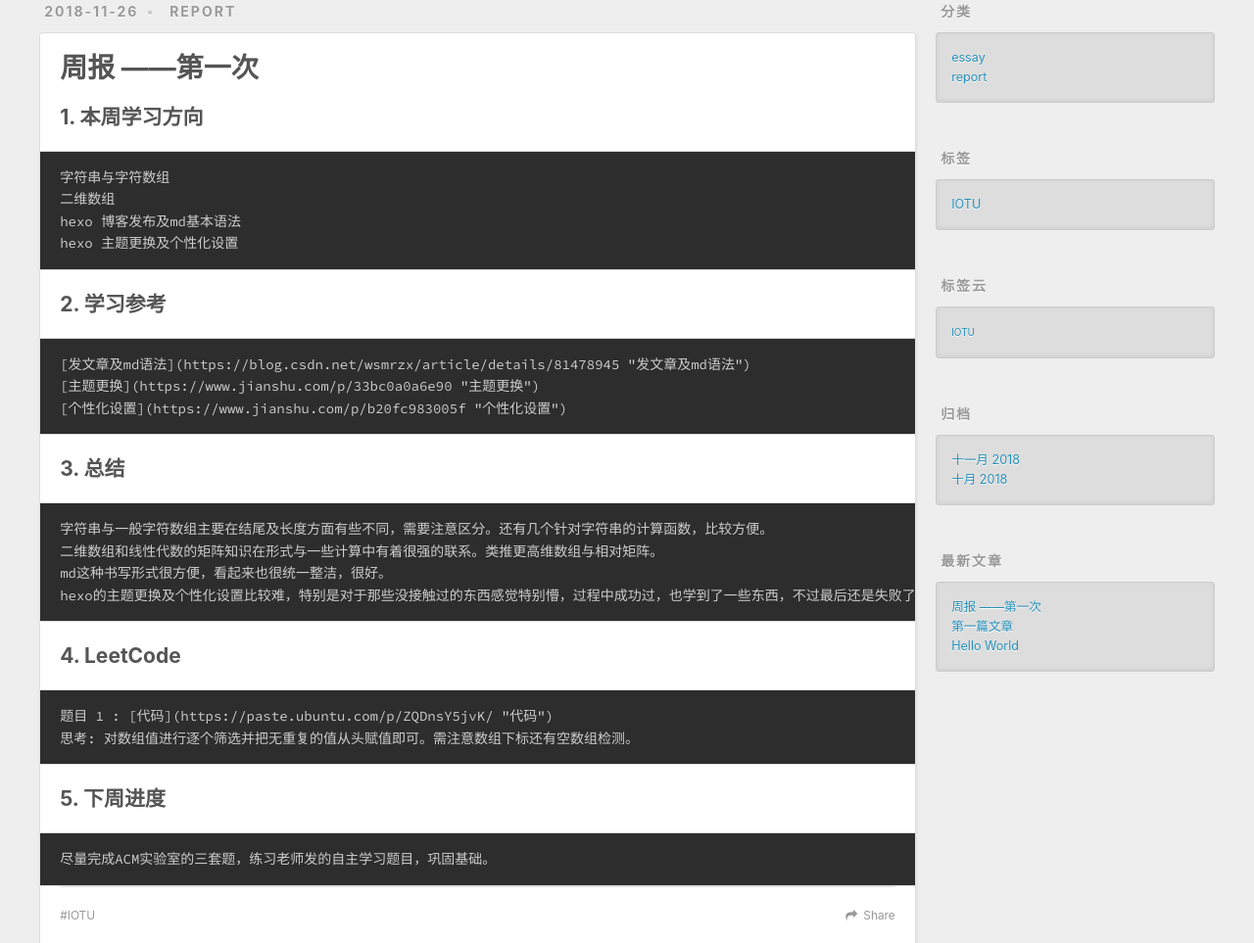
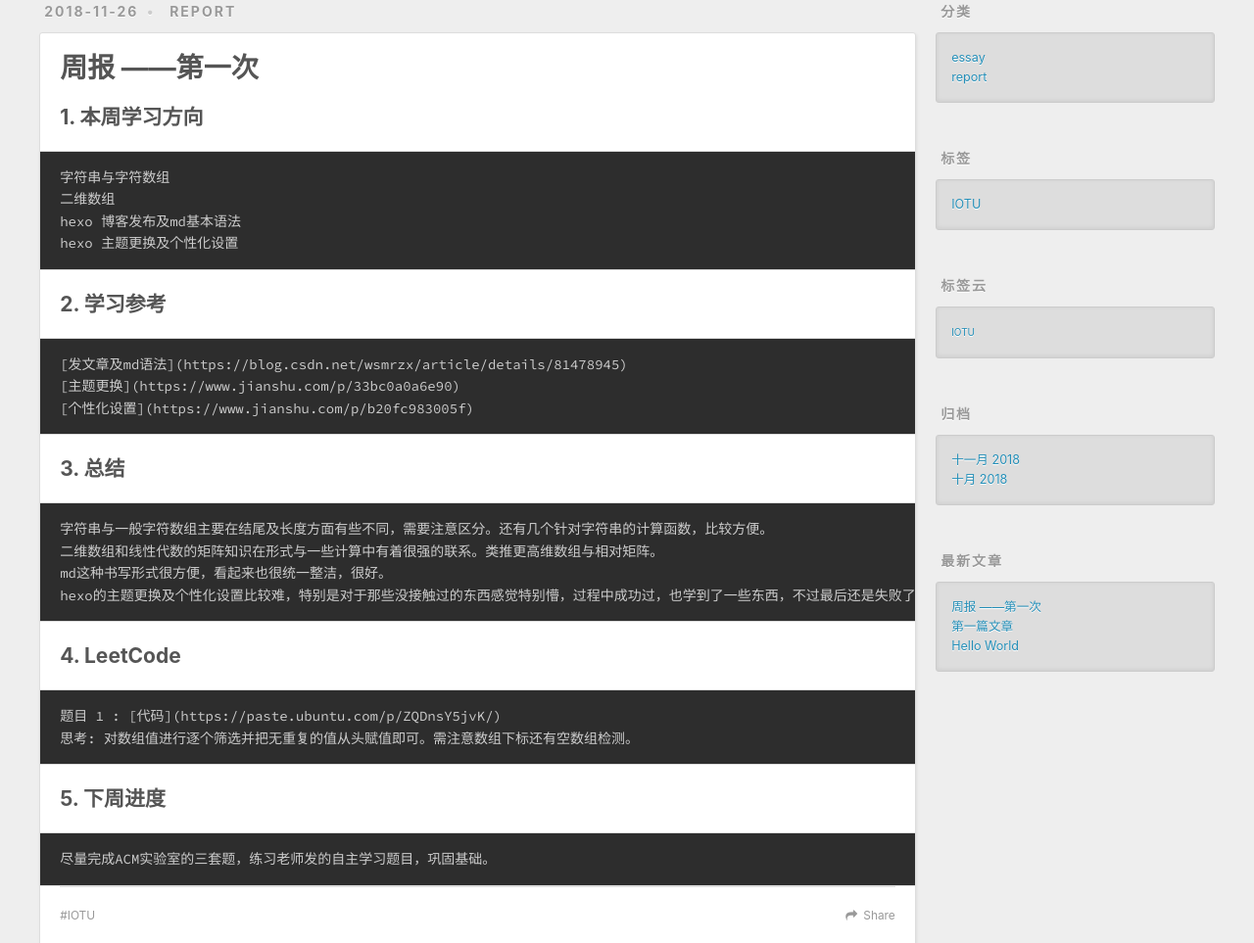
Before and after one commit to Peikyo/Peikyo.github.io, a plain HTML site: page 2018/11/26/weekly-report/index.html in a window 1280 px wide. Shown: the part 346-1309 px from the top of the page at 98% size. Drawn offline with nearby package versions, Linux system fonts and the light colour scheme.

Commit message:
Site updated: 2018-11-30 22:47:37

```diff
--- a/2018/11/26/weekly-report/index.html
+++ b/2018/11/26/weekly-report/index.html
@@ -7,18 +7,18 @@
 
   <title>周报 ——第一次 | HYPei&#39;s blog</title>
   <meta name="viewport" content="width=device-width, initial-scale=1, maximum-scale=1">
-  <meta name="description" content="1. 本周学习方向字符串与字符数组 二维数组 hexo 博客发布及md基本语法 hexo 主题更换及个性化设置 2. 学习参考[发文章及md语法](https://blog.csdn.net/wsmrzx/article/details/81478945 &amp;quot;发文章及md语法&amp;quot;) [主题更换](https://www.jianshu.com/p/33bc0a0a6e90 &amp;qu">
+  <meta name="description" content="1. 本周学习方向字符串与字符数组 二维数组 hexo 博客发布及md基本语法 hexo 主题更换及个性化设置 2. 学习参考[发文章及md语法](https://blog.csdn.net/wsmrzx/article/details/81478945) [主题更换](https://www.jianshu.com/p/33bc0a0a6e90) [个性化设置](https://www.jia">
 <meta name="keywords" content="IOTU">
 <meta property="og:type" content="article">
 <meta property="og:title" content="周报 ——第一次">
 <meta property="og:url" content="http://yoursite.com/2018/11/26/weekly-report/index.html">
 <meta property="og:site_name" content="HYPei&#39;s blog">
-<meta property="og:description" content="1. 本周学习方向字符串与字符数组 二维数组 hexo 博客发布及md基本语法 hexo 主题更换及个性化设置 2. 学习参考[发文章及md语法](https://blog.csdn.net/wsmrzx/article/details/81478945 &amp;quot;发文章及md语法&amp;quot;) [主题更换](https://www.jianshu.com/p/33bc0a0a6e90 &amp;qu">
+<meta property="og:description" content="1. 本周学习方向字符串与字符数组 二维数组 hexo 博客发布及md基本语法 hexo 主题更换及个性化设置 2. 学习参考[发文章及md语法](https://blog.csdn.net/wsmrzx/article/details/81478945) [主题更换](https://www.jianshu.com/p/33bc0a0a6e90) [个性化设置](https://www.jia">
 <meta property="og:locale" content="zh-CN">
-<meta property="og:updated_time" content="2018-11-30T14:23:45.316Z">
+<meta property="og:updated_time" content="2018-11-30T14:47:07.204Z">
 <meta name="twitter:card" content="summary">
 <meta name="twitter:title" content="周报 ——第一次">
-<meta name="twitter:description" content="1. 本周学习方向字符串与字符数组 二维数组 hexo 博客发布及md基本语法 hexo 主题更换及个性化设置 2. 学习参考[发文章及md语法](https://blog.csdn.net/wsmrzx/article/details/81478945 &amp;quot;发文章及md语法&amp;quot;) [主题更换](https://www.jianshu.com/p/33bc0a0a6e90 &amp;qu">
+<meta name="twitter:description" content="1. 本周学习方向字符串与字符数组 二维数组 hexo 博客发布及md基本语法 hexo 主题更换及个性化设置 2. 学习参考[发文章及md语法](https://blog.csdn.net/wsmrzx/article/details/81478945) [主题更换](https://www.jianshu.com/p/33bc0a0a6e90) [个性化设置](https://www.jia">
 
     <link rel="alternate" href="/atom.xml" title="HYPei&#39;s blog" type="application/atom+xml">
 
@@ -100,14 +100,14 @@
 二维数组
 hexo 博客发布及md基本语法
 hexo 主题更换及个性化设置
-</code></pre><h2 id="2-学习参考"><a href="#2-学习参考" class="headerlink" title="2. 学习参考"></a>2. 学习参考</h2><pre><code>[发文章及md语法](https://blog.csdn.net/wsmrzx/article/details/81478945 &quot;发文章及md语法&quot;)
-[主题更换](https://www.jianshu.com/p/33bc0a0a6e90 &quot;主题更换&quot;)
-[个性化设置](https://www.jianshu.com/p/b20fc983005f &quot;个性化设置&quot;)
+</code></pre><h2 id="2-学习参考"><a href="#2-学习参考" class="headerlink" title="2. 学习参考"></a>2. 学习参考</h2><pre><code>[发文章及md语法](https://blog.csdn.net/wsmrzx/article/details/81478945)
+[主题更换](https://www.jianshu.com/p/33bc0a0a6e90)
+[个性化设置](https://www.jianshu.com/p/b20fc983005f)
 </code></pre><h2 id="3-总结"><a href="#3-总结" class="headerlink" title="3. 总结"></a>3. 总结</h2><pre><code>字符串与一般字符数组主要在结尾及长度方面有些不同，需要注意区分。还有几个针对字符串的计算函数，比较方便。
 二维数组和线性代数的矩阵知识在形式与一些计算中有着很强的联系。类推更高维数组与相对矩阵。
 md这种书写形式很方便，看起来也很统一整洁，很好。
 hexo的主题更换及个性化设置比较难，特别是对于那些没接触过的东西感觉特别懵，过程中成功过，也学到了一些东西，不过最后还是失败了，以后会找机会继续学。
-</code></pre><h2 id="4-LeetCode"><a href="#4-LeetCode" class="headerlink" title="4. LeetCode"></a>4. LeetCode</h2><pre><code>题目 1 : [代码](https://paste.ubuntu.com/p/ZQDnsY5jvK/ &quot;代码&quot;)
+</code></pre><h2 id="4-LeetCode"><a href="#4-LeetCode" class="headerlink" title="4. LeetCode"></a>4. LeetCode</h2><pre><code>题目 1 : [代码](https://paste.ubuntu.com/p/ZQDnsY5jvK/)
 思考: 对数组值进行逐个筛选并把无重复的值从头赋值即可。需注意数组下标还有空数组检测。
 </code></pre><h2 id="5-下周进度"><a href="#5-下周进度" class="headerlink" title="5. 下周进度"></a>5. 下周进度</h2><pre><code>尽量完成ACM实验室的三套题，练习老师发的自主学习题目，巩固基础。
 </code></pre>
```
Also changed, not shown: index.html (+4 -4 lines).
